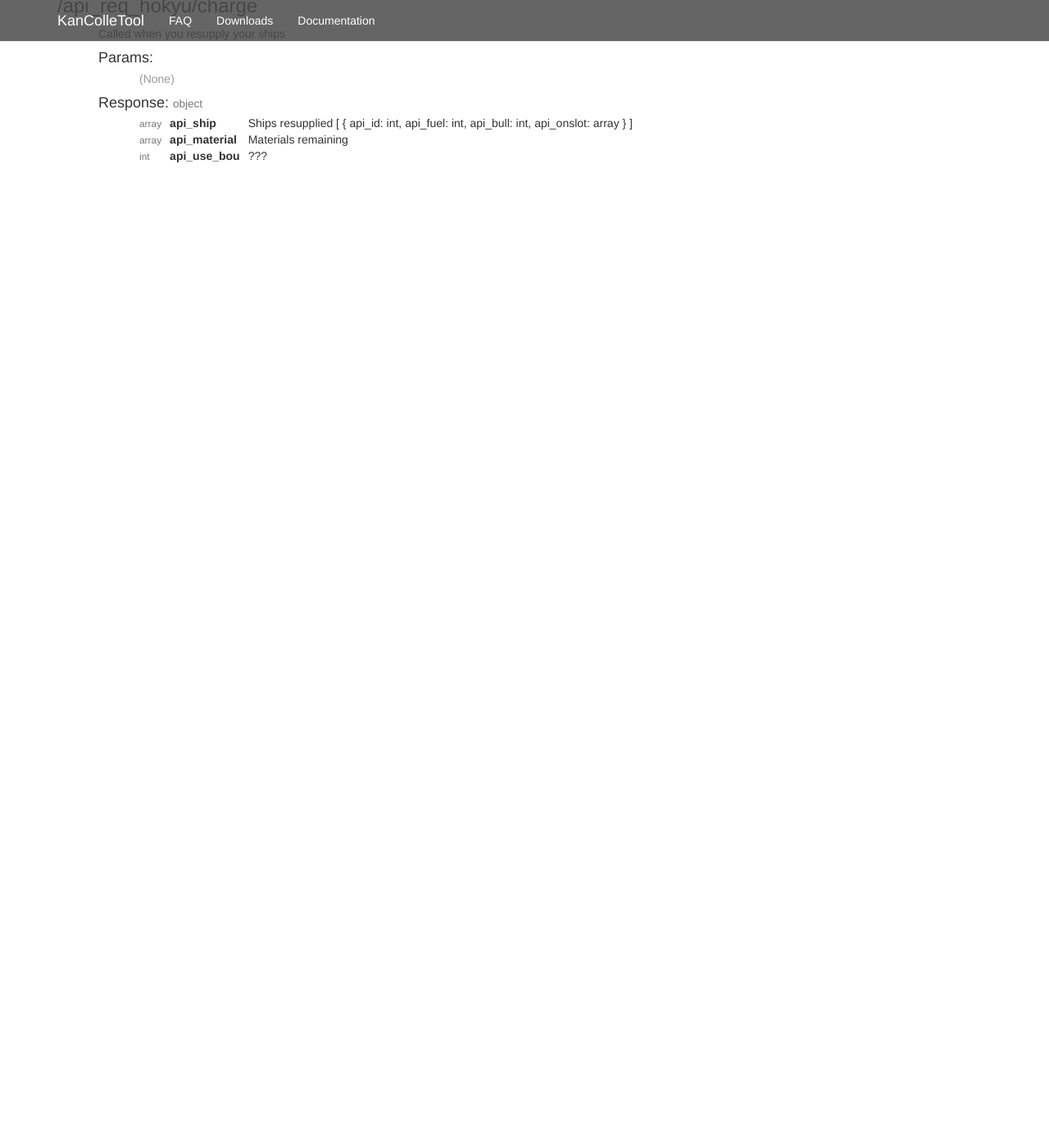
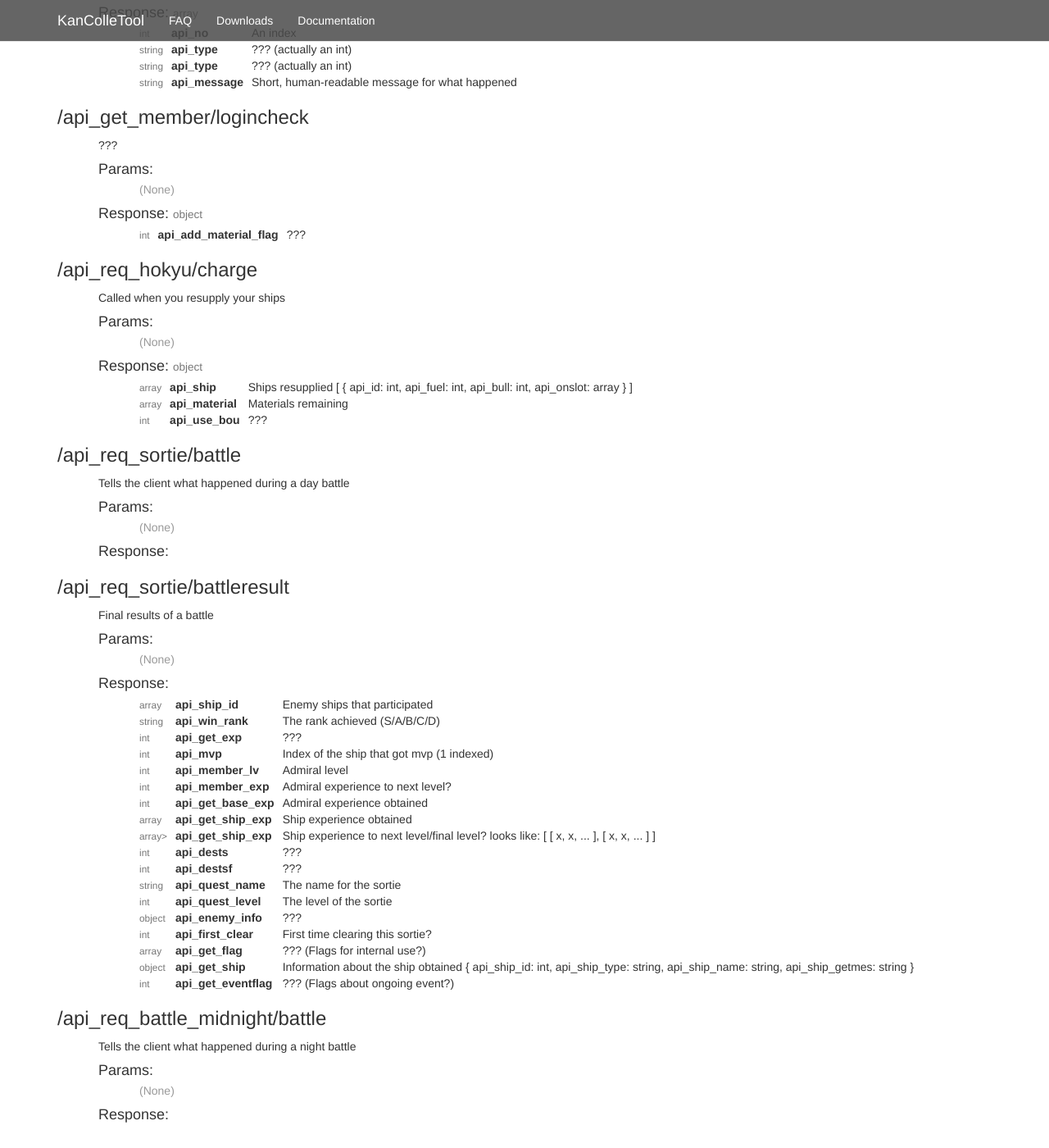
Before and after one commit to KanColleTool/kancolletool.github.io, a Jekyll site: the page built from docs/api/index.html, in a window 1280 px wide and 1400 px high, scrolled down 8723 px. Shown: the whole window at 82% size. Built offline with Jekyll 4.4.1, drawn with Linux system fonts in a browser that asks for light colours; nearby versions of some CDN libraries; Markdown is read by kramdown in place of the engine named in the settings; before the commit the page ends 8953 px from its top, so only the background shows below that; some of the changed text lies outside the part shown.

Commit message:
seperate ship and ship2/3 again and add the api_req_hokyu/charge endpoint and some battle api's

```diff
--- a/_data/api.yml
+++ b/_data/api.yml
@@ -662,7 +662,7 @@
           type: int
 
     -
-      name: ship{,1,2}
+      name: ship
       desc: "Returns information about your ships"
       type: array
       response:
@@ -949,6 +949,16 @@
           type: int
 
     -
+      name: ship2
+      desc: "???"
+      type: object
+
+    -
+      name: ship3
+      desc: "???"
+      type: object
+
+    -
       name: ndock
       desc: "Returns information about your repair docks."
       type: array
@@ -1181,3 +1191,101 @@
           desc: "???"
           name: api_use_bou
           type: int
+
+-
+  name: api_req_sortie
+  endpoints:
+
+    -
+      name: battle
+      desc: "Tells the client what happened during a day battle"
+
+    -
+      name: battleresult
+      desc: "Final results of a battle"
+      response:
+        -
+          desc: "Enemy ships that participated"
+          name: api_ship_id
+          type: array
+        -
+          desc: "The rank achieved (S/A/B/C/D)"
+          name: api_win_rank
+          type: string
+        -
+          desc: "???"
+          name: api_get_exp
+          type: int
+        -
+          desc: "Index of the ship that got mvp (1 indexed)"
+          name: api_mvp
+          type: int
+        -
+          desc: "Admiral level"
+          name: api_member_lv
+          type: int
+        -
+          desc: "Admiral experience to next level?"
+          name: api_member_exp
+          type: int
+        -
+          desc: "Admiral experience obtained"
+          name: api_get_base_exp
+          type: int
+        -
+          desc: "Ship experience obtained"
+          name: api_get_ship_exp
+          type: array<int>
+        -
+          desc: |
+            Ship experience to next level/final level?
+            looks like: [ [ x, x, ... ], [ x, x, ... ] ]
+          name: api_get_ship_exp
+          type: array<array<int>>
+        -
+          desc: "???"
+          name: api_dests
+          type: int
+        -
+          desc: "???"
+          name: api_destsf
+          type: int
+        -
+          desc: "The name for the sortie"
+          name: api_quest_name
+          type: string
+        -
+          desc: "The level of the sortie"
+          name: api_quest_level
+          type: int
+        -
+          desc: "???"
+          name: api_enemy_info
+          type: object
+        -
+          desc: "First time clearing this sortie?"
+          name: api_first_clear
+          type: int
+        -
+          desc: "??? (Flags for internal use?)"
+          name: api_get_flag
+          type: array<int>
+        -
+          desc: |
+            Information about the ship obtained
+            { api_ship_id: int, api_ship_type: string,
+            api_ship_name: string, api_ship_getmes: string }
+          name: api_get_ship
+          type: object
+        -
+          desc: "??? (Flags about ongoing event?)"
+          name: api_get_eventflag
+          type: int
+
+-
+  name: api_req_battle_midnight
+  endpoints:
+
+    -
+      name: battle
+      desc: "Tells the client what happened during a night battle"
```
